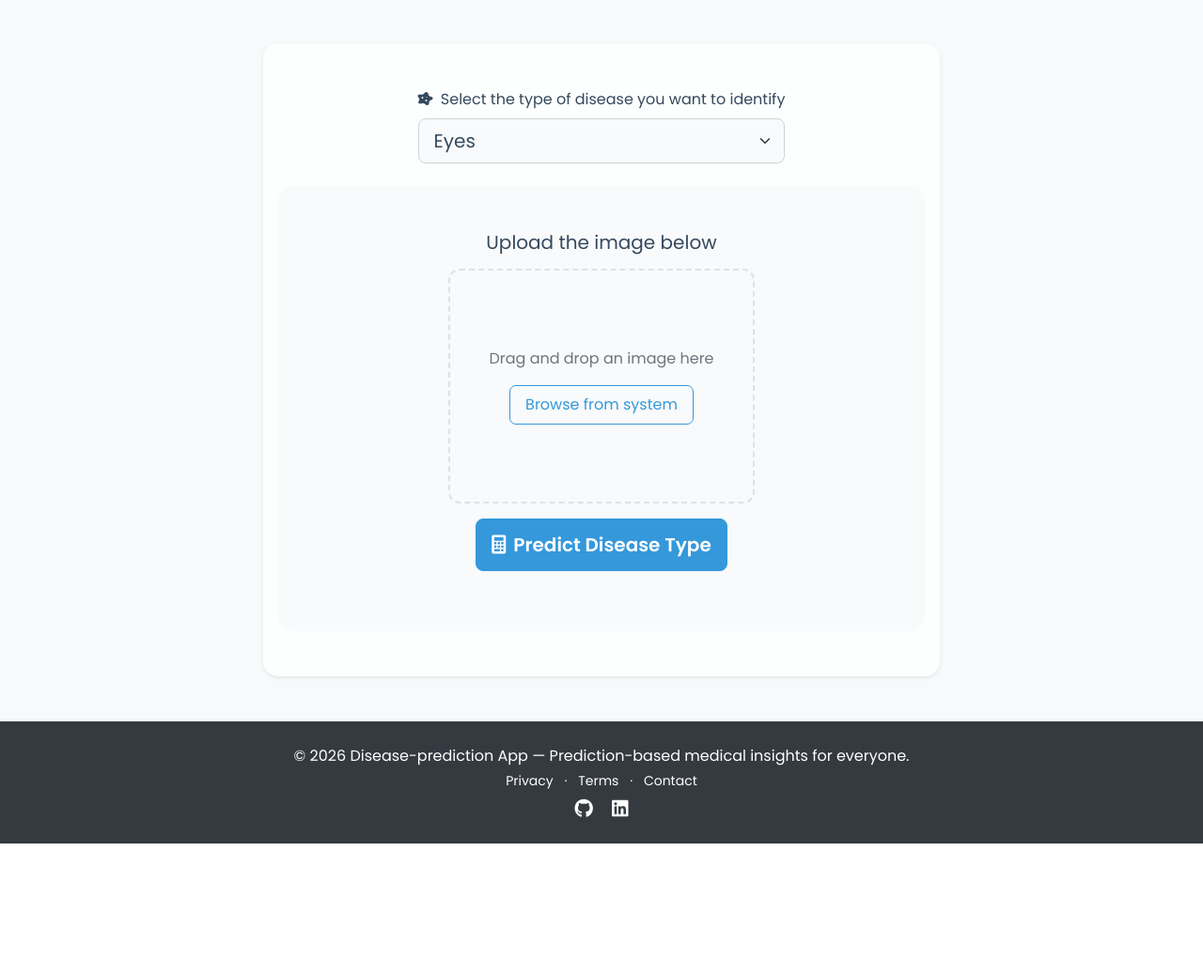
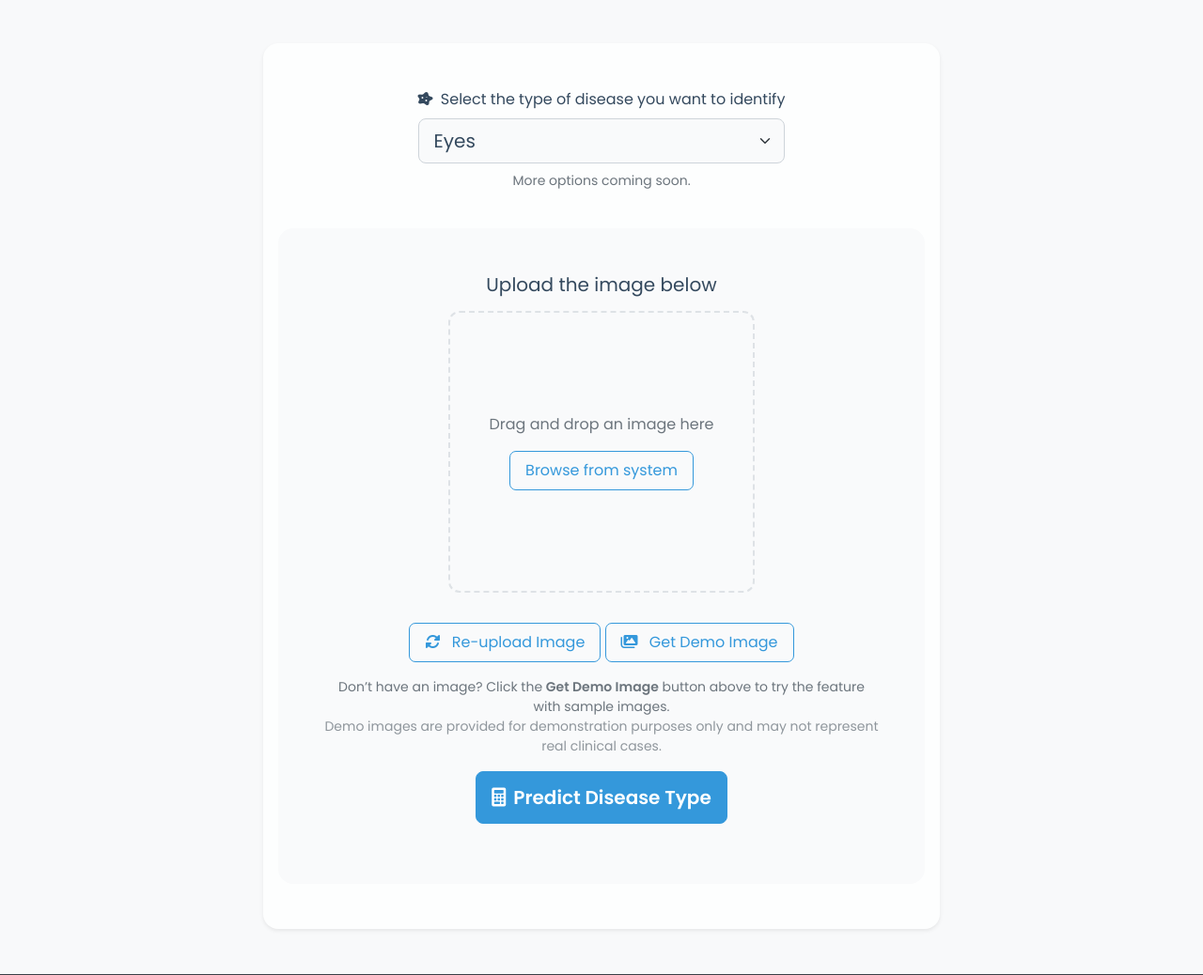
Before and after one commit to aliviahossain/Disease-prediction, a Flask app: page /disease-detection-dashboard in a window 1280 px wide. Shown: the part 212-1250 px from the top of the page at 94% size. Before the commit the page ends 1110 px from the top, so only its background shows below. Run offline with Flask 3, Linux system fonts and the light colour scheme; some libraries are stand-ins or nearby versions.

Commit message:
Add eye-disease image prediction using pretrained ResNet model

```diff
--- a/backend/routes/disease_routes.py
+++ b/backend/routes/disease_routes.py
@@ -379,5 +379,6 @@ def download_ml_results():
 @disease_bp.route('/disease-detection-dashboard')
 def disease_detection_dashboard():
     """Render the disease detection dashboard page"""
-    types = ["Eyes", "Skin"]
+    # The types include the list of disease detection types available (Only "Eyes" for now)
+    types = ["Eyes"]
     return render_template('disease_detection_dashboard.html', types=types)
--- /dev/null
+++ b/backend/routes/predict_disease_type_routes.py
@@ -0,0 +1,79 @@
+import io
+import numpy as np
+import os
+from PIL import Image
+from flask import Flask, Blueprint, render_template, request, jsonify
+
+# Supress TensorFlow Logging
+os.environ["TF_CPP_MIN_LOG_LEVEL"] = "2"
+
+# Supress np.object warnings
+import warnings
+warnings.filterwarnings(
+    "ignore",
+    category=FutureWarning,
+    message=".*np.object.*"
+)
+
+from tensorflow.keras.models import load_model
+from tensorflow.keras.applications.resnet50 import preprocess_input
+
+predict_disease_type_bp = Blueprint("disease-type", __name__)
+
+# ---------------- CONFIG ----------------
+BACKEND_DIR = os.path.dirname(os.path.dirname(os.path.abspath(__file__)))
+
+MODEL_PATH = os.path.join(
+    BACKEND_DIR,
+    "models",
+    "resnet50_models",
+    "eye_disease_resnet50_fp16.keras"
+)
+
+# print("MODEL PATH:", MODEL_PATH)
+# print("MODEL EXISTS:", os.path.exists(MODEL_PATH))
+
+CLASS_NAMES = [
+    "Cataract",
+    "Diabetic Retinopathy",
+    "Glaucoma",
+    "Normal",
+]
+
+IMG_SIZE = (224, 224)
+# ----------------------------------------
+
+# Load model ONCE at startup
+model = load_model(MODEL_PATH, compile=False)
+
+# Preprocess image for prediction
+def preprocess_image(file):
+    img = Image.open(file).convert("RGB")
+    img = img.resize(IMG_SIZE)
+
+    img_array = np.array(img, dtype=np.float32)
+    img_array = np.expand_dims(img_array, axis=0)
+    img_array = preprocess_input(img_array)
+
+    return img_array
+
+# Route to handle disease type prediction
+@predict_disease_type_bp.route("/predict", methods=["POST"])
+def predict():
+    if "image" not in request.files:
+        return jsonify({"error": "No image provided"}), 400
+
+    image_file = request.files["image"]
+    disease_type = request.form.get("type", "eye")
+
+    img = preprocess_image(image_file)
+    preds = model.predict(img)[0]
+
+    idx = int(np.argmax(preds))
+    confidence = float(preds[idx])
+
+    return jsonify({
+        "prediction": CLASS_NAMES[idx],
+        "confidence": round(confidence * 100, 2),
+        "type": disease_type
+    })
--- a/backend/templates/disease_detection_dashboard.html
+++ b/backend/templates/disease_detection_dashboard.html
@@ -20,11 +20,12 @@
                             <i class="fas fa-disease me-1"></i>
                             Select the type of disease you want to identify
                         </label>
-                        <select id="type-select" class="form-select form-select-lg">
+                        <select id="type-select" class="form-select form-select-lg mb-2">
                             {% for type in types %}
                             <option value="{{ type }}">{{ type }}</option>
                             {% endfor %}
                         </select>
+                        <p class="text-muted small text-center">More options coming soon.</p>
                     </div>
                     <div class="sec-card p-5">
                         <h5 class="mb-3">Upload the image below</h5>
@@ -43,13 +44,34 @@
                           </div>
 
                           <!-- Browse Button -->
-                          <button type="button" class="browse-btn px-3 py-2 mt-3" id="browseBtn">
+                          <button type="button" class="browse-btn sec-btn px-3 py-2 mt-3" id="browseBtn">
                               Browse from system
                           </button>
 
                           <!-- Uploaded image -->
                           <img id="previewImage" class="preview-image d-none" />
                         </div>
+
+                        <!-- Re-upload and Demo Image Button -->
+                        <div class="mb-3">
+                          <button type="button" class="re-upload-btn sec-btn px-3 py-2 mt-3" id="reUploadBtn" onclick="removeImg()">
+                              <i class="fas fa-sync-alt me-2"></i>
+                              Re-upload Image
+                          </button>
+                          <button type="button" class="demo-image-btn sec-btn px-3 py-2 mt-3" id="demoImageBtn" onclick="getDemoImage()">
+                              <i class="fas fa-images me-2"></i>
+                              Get Demo Image
+                          </button>
+                        </div>
+
+                        <!-- Disclaimer and info about Demo Images -->
+                        <p class="text-center text-muted small mb-3">
+                          Don’t have an image? Click the <strong>Get Demo Image</strong> button above to try the feature with sample images.
+                          <br>
+                          <span class="opacity-75">
+                            Demo images are provided for demonstration purposes only and may not represent real clinical cases.
+                          </span>
+                        </p>
 
                         <!-- Predict Button -->
                         <button class="btn btn-primary btn-lg mb-3" id="predict-btn" onclick="predictDiseaseType()">
@@ -66,14 +88,39 @@
 
                         <!-- Result Container -->
                         <div id="results-container" style="display: none;">
-                          <div class="card bg-light mb-3">
-                              <div class="card-body">
-                                  <h3 class="h6 mb-2">
-                                      <i class="fas fa-brain me-2"></i>Image based Prediction
-                                  </h3>
-                                  <div class="display-4 text-primary text-center my-3" id="ml-probability">--</div>
-                                  <p class="text-center text-muted small mb-0">Raw ML Probability</p>
+                          <div class="card bg-light mb-3 shadow-sm">
+                            <div class="card-body">
+
+                              <!-- Header -->
+                              <h3 class="h6 mb-3 text-center">
+                                <i class="fas fa-brain me-2"></i>
+                                Image-based Prediction Result
+                              </h3>
+
+                              <!-- Predicted Disease -->
+                              <div class="text-center mb-2">
+                                <p class="text-muted small mb-1">Predicted Condition</p>
+                                <h4 class="fw-bold text-primary" id="ml-prediction-label">
+                                  --
+                                </h4>
                               </div>
+
+                              <!-- Confidence -->
+                              <div class="text-center mb-3">
+                                <p class="text-muted small mb-1">Model Confidence</p>
+                                <div class="display-6 fw-semibold text-success"
+                                    id="ml-probability">
+                                  --
+                                </div>
+                              </div>
+
+                              <!-- Disclaimer -->
+                              <p class="text-muted small text-center mb-0">
+                                Note: This result is generated by a machine learning model and is intended
+                                for demonstration purposes only. It should not be used as a medical diagnosis.
+                              </p>
+
+                            </div>
                           </div>
                         </div>
                     <!-- End of sec-card -->
@@ -93,7 +140,7 @@
   }
   .upload-container {
       width: 55%;
-      height: 250px;
+      height: 300px;
       border: 2px dashed var(--border-color);
       border-radius: 12px;
       display: flex;
@@ -147,14 +194,14 @@
     background: var(--bg-secondary);
   }
 
-  .browse-btn {
+  .sec-btn {
     border: 1px solid #3498db;
     color: #3498db;
     border-radius: 7px;
     background-color: transparent;
   }
 
-  .browse-btn:hover {
+  .sec-btn:hover {
     background-color: #2980b9;
     border-color: #2980b9;
     color: white;
@@ -163,9 +210,24 @@
     box-shadow: 0 4px 12px rgba(0, 0, 0, 0.1);
   }
 
+  #ml-prediction-label {
+    letter-spacing: 0.3px;
+  }
+
+  @media (max-width: 768px) {
+    .upload-container {
+      width: 100%;
+    }
+    .sec-card {
+      padding-left: 1.5rem !important;
+      padding-right: 1.5rem !important;
+    }
+  }
+
 </style>
 
 <script>
+  // State to hold the selected image file
   let selectedImageFile = null;
 
   const uploadContainer = document.getElementById("uploadContainer");
@@ -205,7 +267,7 @@
       return;
     }
 
-    selectedImageFile = file; // ✅ image is now officially selected
+    selectedImageFile = file; // image is now officially selected
 
     const reader = new FileReader();
     reader.onload = () => {
@@ -222,7 +284,7 @@
   initializeImageUpload();
 
   async function predictDiseaseType() {
-    // 🚫 Block prediction if no image uploaded
+    // Block prediction if no image uploaded
     if (!selectedImageFile) {
       alert("Please upload an image before running prediction.");
       return;
@@ -232,24 +294,95 @@
     document.getElementById('loading').style.display = 'block';
     document.getElementById('results-container').style.display = 'none';
 
-    // TODO: Replace with real API call
-    setTimeout(() => {
-      const mockData = {
-        ml_prediction: {
-          raw_probability: Math.random() * 80 + 10
-        }
-      };
+    const formData = new FormData();
+    formData.append("image", selectedImageFile);
+    formData.append("type", document.getElementById("type-select").value);
 
-      document.getElementById("ml-probability").innerText =
-        mockData.ml_prediction.raw_probability.toFixed(2) + "%";
+    try {
+      const response = await fetch("/predict", {
+        method: "POST",
+        body: formData
+      });
 
-      document.getElementById('loading').style.display = 'none';
-      document.getElementById('results-container').style.display = 'block';
-    }, 1500);
+      const data = await response.json();
+
+      // Insert the prediction results in the DOM
+      document.getElementById("ml-prediction-label").innerText = data.prediction;
+      document.getElementById("ml-probability").innerText = data.confidence + "%";
+
+      document.getElementById("loading").style.display = "none";
+      document.getElementById("results-container").style.display = "block";
+    } catch (error) {
+      alert("Prediction failed");
+      console.error(error);
+    }
+  }
+
+  function removeImg() {
+    // 1. Clear selected image state
+    selectedImageFile = null;
+
+    // 2. Reset file input
+    imageInput.value = "";
+
+    // 3. Remove preview image
+    previewImage.src = "";
+    previewImage.classList.add("d-none");
+
+    // 4. Restore upload UI
+    uploadBox.style.display = "flex";
+    browseBtn.style.display = "inline-flex";
+
+    // 5. Remove dragover state if any
+    uploadContainer.classList.remove("dragover");
+
+    // 6. Hide prediction results
+    document.getElementById("results-container").style.display = "none";
+
+    // 7. Hide loading if visible (safety)
+    document.getElementById("loading").style.display = "none";
+  }
+
+  async function getDemoImage() {
+    // List of demo images
+    const demoImages = [
+      "../static/assets/demo_images/eyes_demo_images/eye_demo_1.png",
+      "../static/assets/demo_images/eyes_demo_images/eye_demo_2.jpeg",
+      "../static/assets/demo_images/eyes_demo_images/eye_demo_3.jpg",
+      "../static/assets/demo_images/eyes_demo_images/eye_demo_4.jpg",
+      "../static/assets/demo_images/eyes_demo_images/eye_demo_5.jpg",
+    ];
+
+    const randomIndex = Math.floor(Math.random() * demoImages.length);
+    const demoImageSrc = demoImages[randomIndex];
+
+    try {
+      // Fetch image and convert to Blob
+      const response = await fetch(demoImageSrc);
+      const blob = await response.blob();
+
+      // Convert Blob → File
+      const file = new File([blob], "demo-image.jpg", {
+        type: blob.type,
+      });
+
+      selectedImageFile = file; // NOW backend-compatible
+
+      // Show preview
+      previewImage.src = demoImageSrc;
+      previewImage.classList.remove("d-none");
+
+      uploadBox.style.display = "none";
+      browseBtn.style.display = "none";
+      uploadContainer.classList.remove("dragover");
+
+      document.getElementById("results-container").style.display = "none";
+    } catch (error) {
+      alert("Failed to load demo image");
+      console.error(error);
+    }
   }
 
 </script>
 
-
-
 {% endblock %}
--- a/requirements.txt
+++ b/requirements.txt
@@ -14,3 +14,6 @@ reportlab
 streamlit
 plotly
 flask-login
+tensorflow>=2.13
+numpy
+pillow
```
Also changed, not shown: backend/__init__.py (+7 -0 lines), README.md, backend/static/assets/demo_images/eyes_demo_images/eye_demo_1.png (added), backend/static/assets/demo_images/eyes_demo_images/eye_demo_2.jpeg (added), backend/static/assets/demo_images/eyes_demo_images/eye_demo_3.jpg (added), backend/static/assets/demo_images/eyes_demo_images/eye_demo_4.jpg (added), backend/static/assets/demo_images/eyes_demo_images/eye_demo_5.jpg (added), 1 other file.
